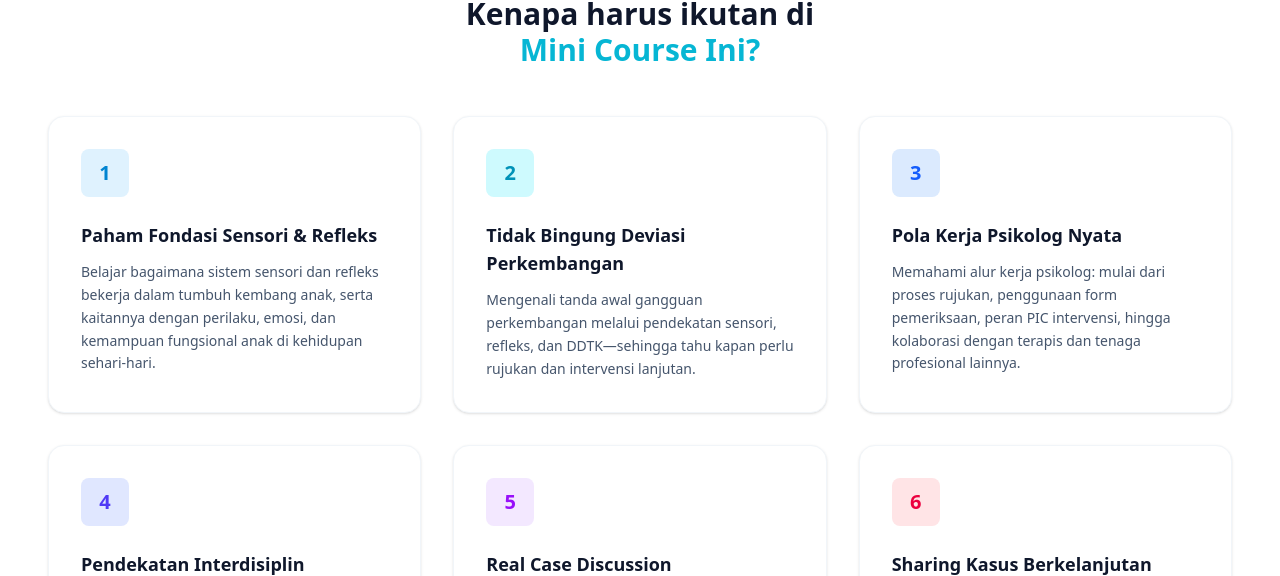
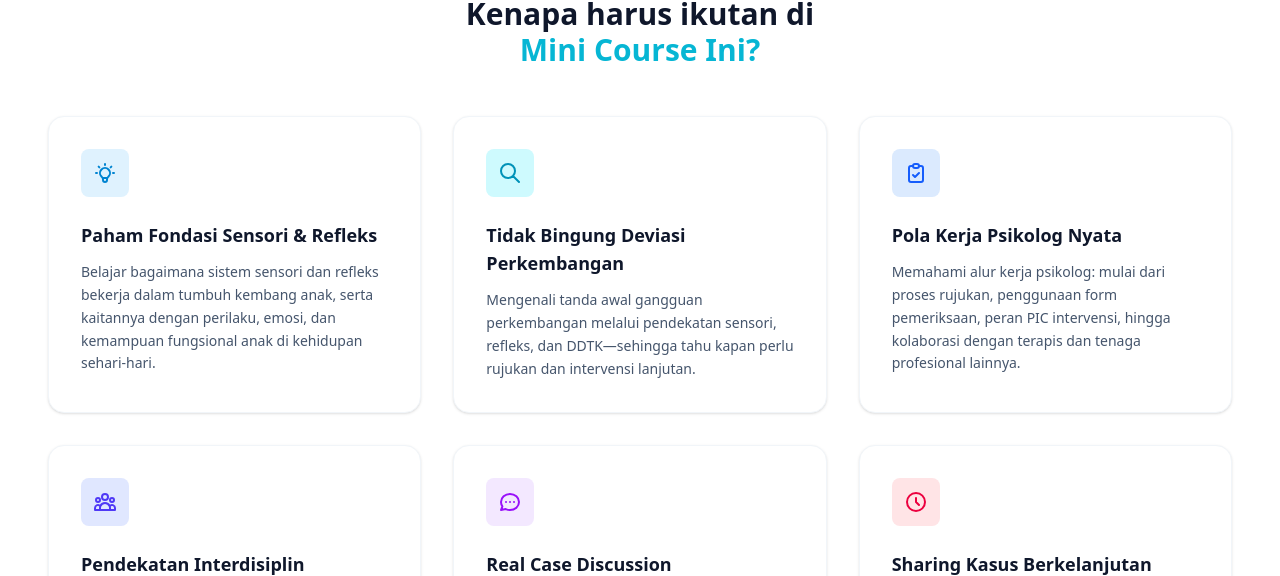
Before and after one commit to websitepraktiqu/marketing, a Next.js app: page / in a window 1280 px wide. Shown: the part 1524-2100 px from the top of the page. Built offline with nearby package versions, Linux system fonts and the light colour scheme.

Commit message:
feat: add new `PricingSection` and `TopicSection` components for marketing pages.

```diff
--- a/components/PricingSection.tsx
+++ b/components/PricingSection.tsx
@@ -12,7 +12,7 @@ export default function PricingSection() {
             </div>
 
             {/* Bundle Plan Section */}
-            <div className="max-w-3xl mx-auto mb-16 bg-white rounded-3xl shadow-xl overflow-hidden border-2 border-[#0ea5e9] relative">
+            <div className="max-w-4xl mx-auto mb-16 bg-white rounded-3xl shadow-xl overflow-hidden border-2 border-[#0ea5e9] relative">
                 <div className="absolute top-0 right-0 bg-[#0ea5e9] text-white text-xs font-bold px-4 py-1 rounded-bl-xl uppercase tracking-wider">
                     Recommended
                 </div>
--- a/components/TopicSection.tsx
+++ b/components/TopicSection.tsx
@@ -8,48 +8,66 @@ export default function TopicSection() {
                 </h2>
 
                 <div className="grid grid-cols-1 md:grid-cols-2 lg:grid-cols-3 gap-8">
+                    {/* Item 1 */}
                     <div className="border border-slate-100 p-8 rounded-2xl bg-white shadow-sm hover:shadow-md transition-shadow">
-                        <div className="w-12 h-12 bg-sky-100 rounded-lg flex items-center justify-center mb-6 text-sky-600 font-bold text-xl">1</div>
+                        <div className="w-12 h-12 bg-sky-100 rounded-lg flex items-center justify-center mb-6 text-sky-600 shrink-0">
+                            <svg className="w-6 h-6" fill="none" stroke="currentColor" viewBox="0 0 24 24"><path strokeLinecap="round" strokeLinejoin="round" strokeWidth="2" d="M9.663 17h4.673M12 3v1m6.364 1.636l-.707.707M21 12h-1M4 12H3m3.343-5.657l-.707-.707m2.828 9.9a5 5 0 117.072 0l-.548.547A3.374 3.374 0 0014 18.469V19a2 2 0 11-4 0v-.531c0-.895-.356-1.754-.988-2.386l-.548-.547z"></path></svg>
+                        </div>
                         <h3 className="font-bold text-slate-900 mb-3 text-lg">Paham Fondasi Sensori & Refleks</h3>
                         <p className="text-slate-600 text-sm leading-relaxed">
                             Belajar bagaimana sistem sensori dan refleks bekerja dalam tumbuh kembang anak, serta kaitannya dengan perilaku, emosi, dan kemampuan fungsional anak di kehidupan sehari-hari.
                         </p>
                     </div>
 
+                    {/* Item 2 */}
                     <div className="border border-slate-100 p-8 rounded-2xl bg-white shadow-sm hover:shadow-md transition-shadow">
-                        <div className="w-12 h-12 bg-cyan-100 rounded-lg flex items-center justify-center mb-6 text-cyan-600 font-bold text-xl">2</div>
+                        <div className="w-12 h-12 bg-cyan-100 rounded-lg flex items-center justify-center mb-6 text-cyan-600 shrink-0">
+                            <svg className="w-6 h-6" fill="none" stroke="currentColor" viewBox="0 0 24 24"><path strokeLinecap="round" strokeLinejoin="round" strokeWidth="2" d="M21 21l-6-6m2-5a7 7 0 11-14 0 7 7 0 0114 0z"></path></svg>
+                        </div>
                         <h3 className="font-bold text-slate-900 mb-3 text-lg">Tidak Bingung Deviasi Perkembangan</h3>
                         <p className="text-slate-600 text-sm leading-relaxed">
                             Mengenali tanda awal gangguan perkembangan melalui pendekatan sensori, refleks, dan DDTK—sehingga tahu kapan perlu rujukan dan intervensi lanjutan.
                         </p>
                     </div>
 
+                    {/* Item 3 */}
                     <div className="border border-slate-100 p-8 rounded-2xl bg-white shadow-sm hover:shadow-md transition-shadow">
-                        <div className="w-12 h-12 bg-blue-100 rounded-lg flex items-center justify-center mb-6 text-blue-600 font-bold text-xl">3</div>
+                        <div className="w-12 h-12 bg-blue-100 rounded-lg flex items-center justify-center mb-6 text-blue-600 shrink-0">
+                            <svg className="w-6 h-6" fill="none" stroke="currentColor" viewBox="0 0 24 24"><path strokeLinecap="round" strokeLinejoin="round" strokeWidth="2" d="M9 5H7a2 2 0 00-2 2v12a2 2 0 002 2h10a2 2 0 002-2V7a2 2 0 00-2-2h-2M9 5a2 2 0 002 2h2a2 2 0 002-2M9 5a2 2 0 012-2h2a2 2 0 012 2m-6 9l2 2 4-4"></path></svg>
+                        </div>
                         <h3 className="font-bold text-slate-900 mb-3 text-lg">Pola Kerja Psikolog Nyata</h3>
                         <p className="text-slate-600 text-sm leading-relaxed">
                             Memahami alur kerja psikolog: mulai dari proses rujukan, penggunaan form pemeriksaan, peran PIC intervensi, hingga kolaborasi dengan terapis dan tenaga profesional lainnya.
                         </p>
                     </div>
 
+                    {/* Item 4 */}
                     <div className="border border-slate-100 p-8 rounded-2xl bg-white shadow-sm hover:shadow-md transition-shadow">
-                        <div className="w-12 h-12 bg-indigo-100 rounded-lg flex items-center justify-center mb-6 text-indigo-600 font-bold text-xl">4</div>
+                        <div className="w-12 h-12 bg-indigo-100 rounded-lg flex items-center justify-center mb-6 text-indigo-600 shrink-0">
+                            <svg className="w-6 h-6" fill="none" stroke="currentColor" viewBox="0 0 24 24"><path strokeLinecap="round" strokeLinejoin="round" strokeWidth="2" d="M17 20h5v-2a3 3 0 00-5.356-1.857M17 20H7m10 0v-2c0-.656-.126-1.283-.356-1.857M7 20H2v-2a3 3 0 015.356-1.857M7 20v-2c0-.656.126-1.283.356-1.857m0 0a5.002 5.002 0 019.288 0M15 7a3 3 0 11-6 0 3 3 0 016 0zm6 3a2 2 0 11-4 0 2 2 0 014 0zM7 10a2 2 0 11-4 0 2 2 0 014 0z"></path></svg>
+                        </div>
                         <h3 className="font-bold text-slate-900 mb-3 text-lg">Pendekatan Interdisiplin</h3>
                         <p className="text-slate-600 text-sm leading-relaxed">
                             Cocok untuk mahasiswa, praktisi pemula, guru, dan tenaga pendamping anak yang ingin memahami cara bekerja lintas profesi tanpa tumpang tindih peran.
                         </p>
                     </div>
 
+                    {/* Item 5 */}
                     <div className="border border-slate-100 p-8 rounded-2xl bg-white shadow-sm hover:shadow-md transition-shadow">
-                        <div className="w-12 h-12 bg-purple-100 rounded-lg flex items-center justify-center mb-6 text-purple-600 font-bold text-xl">5</div>
+                        <div className="w-12 h-12 bg-purple-100 rounded-lg flex items-center justify-center mb-6 text-purple-600 shrink-0">
+                            <svg className="w-6 h-6" fill="none" stroke="currentColor" viewBox="0 0 24 24"><path strokeLinecap="round" strokeLinejoin="round" strokeWidth="2" d="M8 12h.01M12 12h.01M16 12h.01M21 12c0 4.418-4.03 8-9 8a9.863 9.863 0 01-4.255-.949L3 20l1.395-3.72C3.512 15.042 3 13.574 3 12c0-4.418 4.03-8 9-8s9 3.582 9 8z"></path></svg>
+                        </div>
                         <h3 className="font-bold text-slate-900 mb-3 text-lg">Real Case Discussion</h3>
                         <p className="text-slate-600 text-sm leading-relaxed">
                             Diskusi kasus nyata bersama tim interdisiplin dan member kelas untuk mendapatkan pemahaman penanganan praktis.
                         </p>
                     </div>
 
+                    {/* Item 6 */}
                     <div className="border border-slate-100 p-8 rounded-2xl bg-white shadow-sm hover:shadow-md transition-shadow">
-                        <div className="w-12 h-12 bg-rose-100 rounded-lg flex items-center justify-center mb-6 text-rose-600 font-bold text-xl">6</div>
+                        <div className="w-12 h-12 bg-rose-100 rounded-lg flex items-center justify-center mb-6 text-rose-600 shrink-0">
+                            <svg className="w-6 h-6" fill="none" stroke="currentColor" viewBox="0 0 24 24"><path strokeLinecap="round" strokeLinejoin="round" strokeWidth="2" d="M12 8v4l3 3m6-3a9 9 0 11-18 0 9 9 0 0118 0z"></path></svg>
+                        </div>
                         <h3 className="font-bold text-slate-900 mb-3 text-lg">Sharing Kasus Berkelanjutan</h3>
                         <p className="text-slate-600 text-sm leading-relaxed">
                             Ikuti seluruh sesinya untuk bisa mengikuti sharing kasus bersama tim pemateri, secara berkala. <br /><span className="font-bold text-rose-600">KHUSUS ALUMNI PAKET ALL SESSION</span>
```
